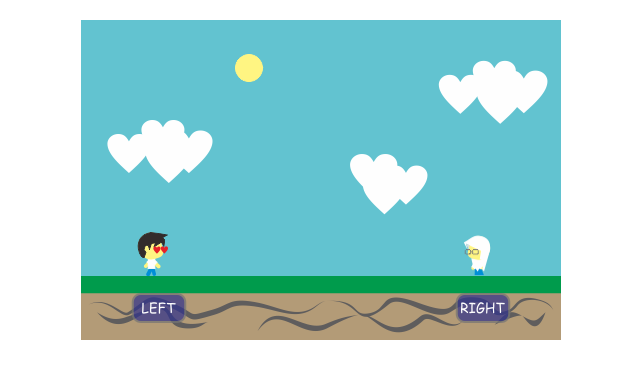
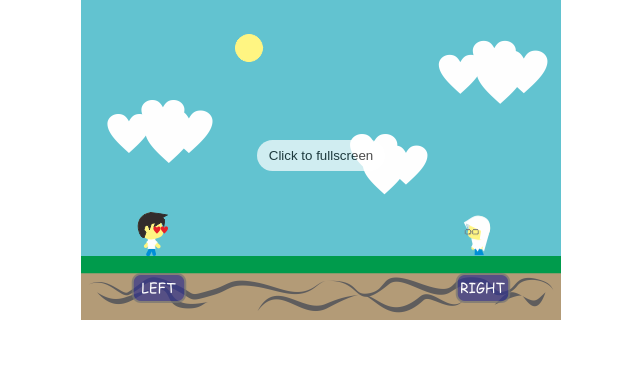
Before and after one commit to Arsfiqball/luv-u-fir, a plain HTML site: page game.html in a window 1280 px wide. Shown: the whole page, without its empty margins (319-959 px from the left). Drawn offline with Linux system fonts and the light colour scheme; animation ran at ten frames a second.

Commit message:
Add fullscreen mode

```diff
--- a/game.html
+++ b/game.html
@@ -11,7 +11,10 @@
 </head>
 <body>
 
-<div id="game" style="margin: auto; display: block; width: 480px; margin-top: 20px;"></div>
+<div style="margin: auto; width: 480px; display: block;">
+	<div id="game"></div>
+	<button onclick="goFullscreen()" style="display: block; margin: auto; padding: 8px 12px 8px 12px; background: #FFF; border: none; border-radius: 30px; opacity: 0.7; position: relative; top: -180px;">Click to fullscreen</button>
+</div>
 
 <script type="text/javascript" src="phaser.min.js"></script>
 <script type="text/javascript" src="confession.js"></script>
--- a/game.js
+++ b/game.js
@@ -10,6 +10,10 @@ var changeText = false;
 var turnLeft = false;
 var turnRight = false;
 
+function goFullscreen() {
+  game.scale.startFullScreen();
+}
+
 function preload() {
   game.load.image('sky', 'assets/sky.png');
   game.load.image('ground', 'assets/platform.png');
@@ -19,6 +23,9 @@ function preload() {
 }
 
 function create() {
+
+  // fullscreen keep original size
+  game.scale.fullScreenScaleMode = Phaser.ScaleManager.SHOW_ALL;
 
   // arcade mode
   game.physics.startSystem(Phaser.Physics.ARCADE);
```
